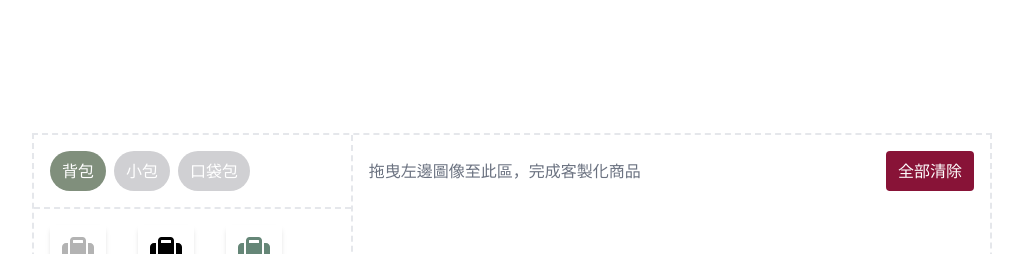
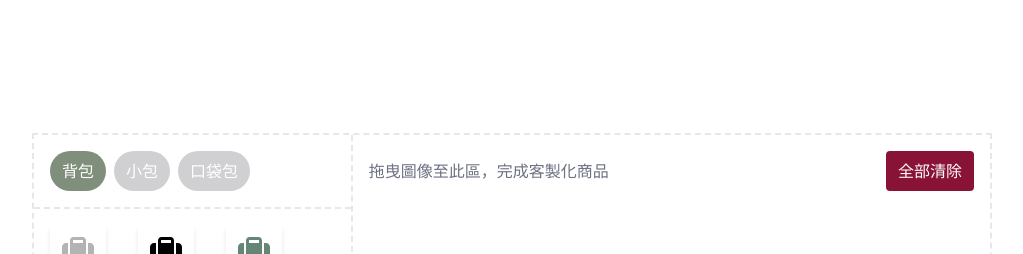
Before and after one commit to chaoowen/draggable, a Vue app: page / in a window 1280 px wide. Shown: the top 254 px of the page, without its empty margins (128-1151 px from the left). Built offline with nearby package versions, Linux system fonts and the light colour scheme.

Commit message:
refactor: update description

```diff
--- a/src/components/OptionalProduct.vue
+++ b/src/components/OptionalProduct.vue
@@ -38,7 +38,7 @@
         >
           <section class="w-full flex flex-col sm:flex-row items-center justify-between p-4">
             <!-- information -->
-            <div class="text-gray-500">拖曳左邊圖像至此區，完成客製化商品</div>
+            <div class="text-gray-500">拖曳圖像至此區，完成客製化商品</div>
             <div
               class="my-2 sm:my-0 px-3 py-2 bg-rose-900 text-white rounded cursor-pointer"
               @click="clearShowArea"
```
